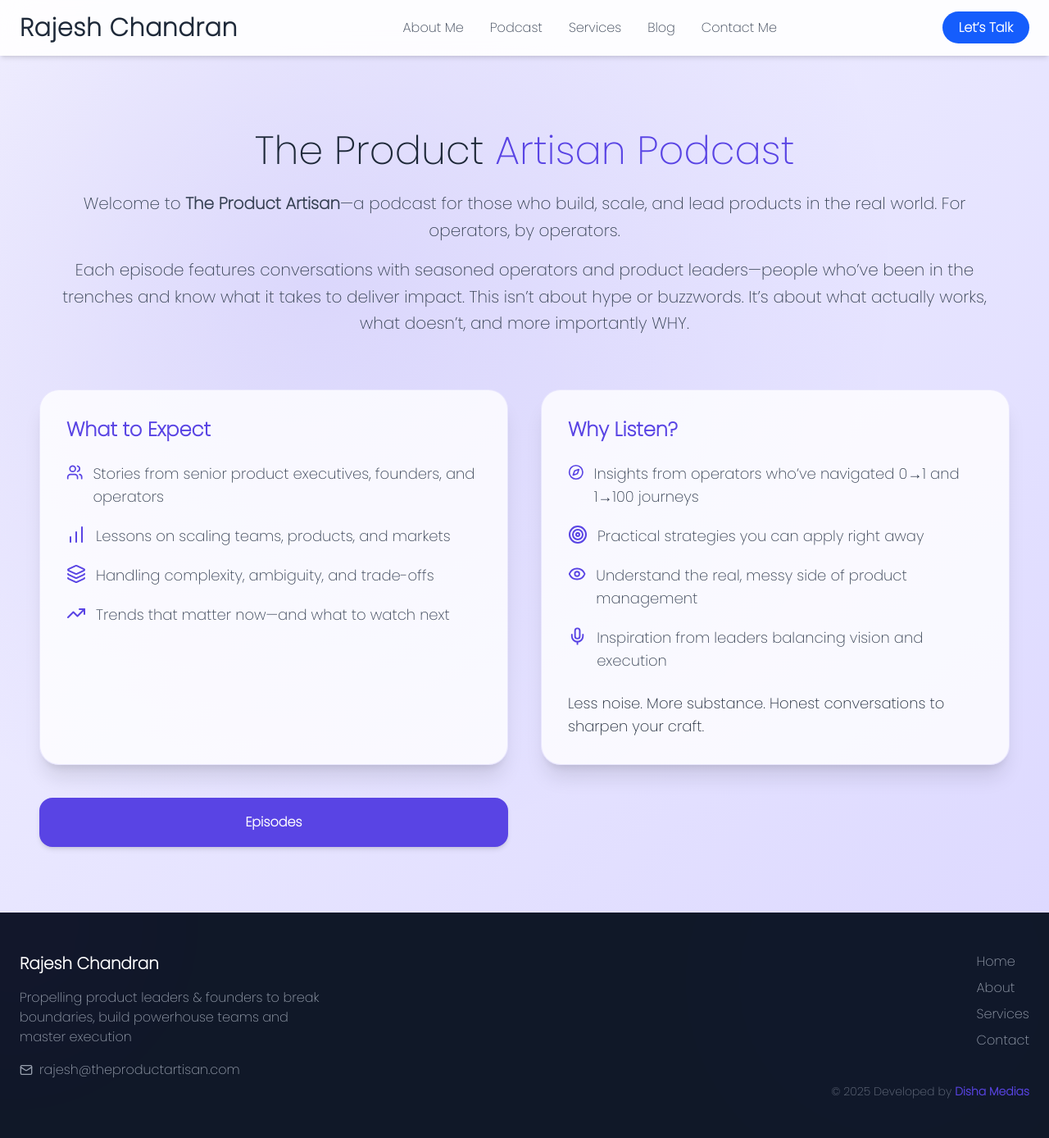
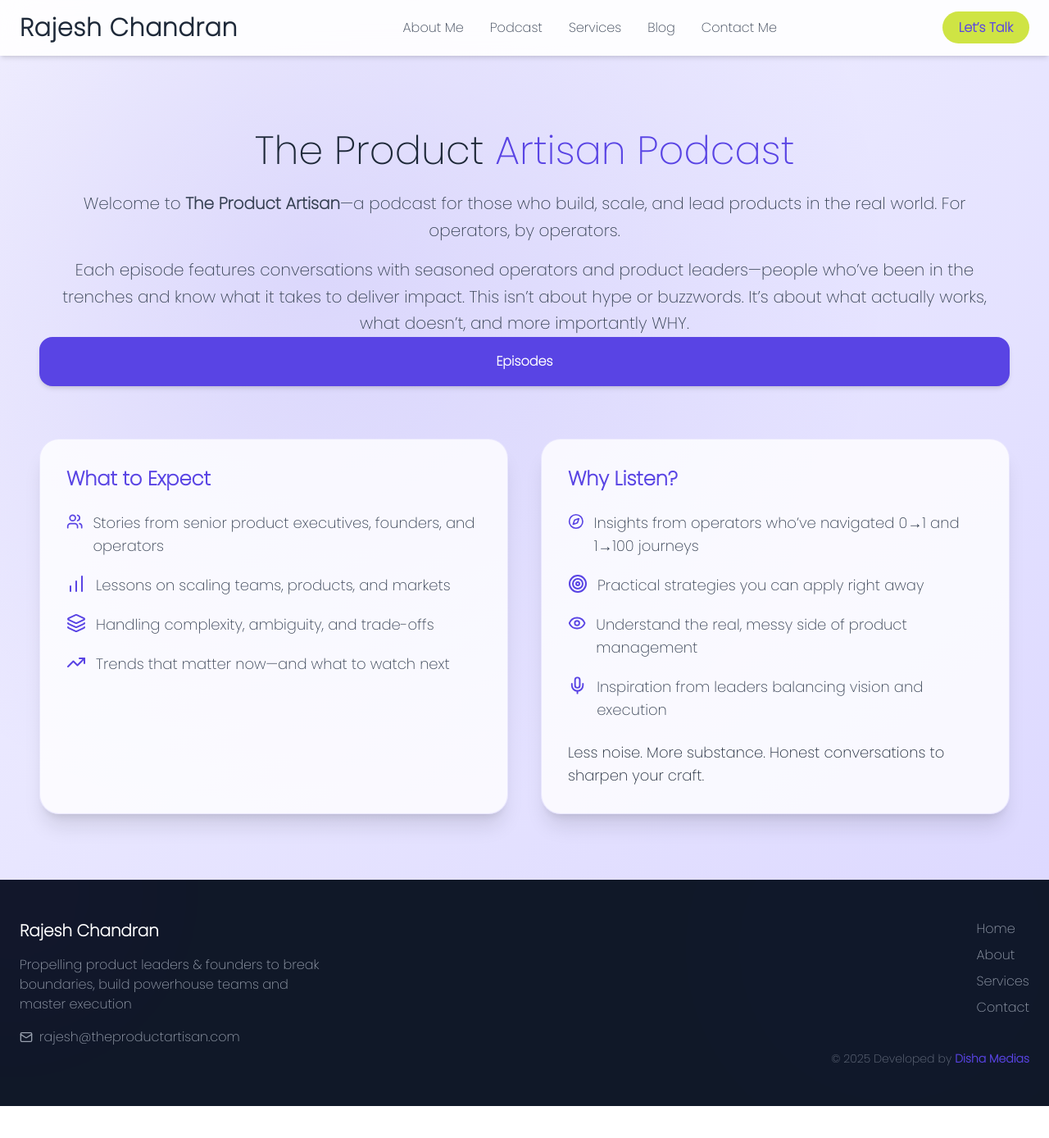
Before and after one commit to rootdisha/Rajesh-website-new, a React (Vite) app: page /PodcastArtisanPodcast in a window 1280 px wide. Shown: the whole page at 82% size. After the commit the page ends 1349 px from the top, so only its background shows below. Built offline with nearby package versions, Linux system fonts and the light colour scheme.

Commit message:
CTA, episode buttons

```diff
--- a/src/Component/Nav.jsx
+++ b/src/Component/Nav.jsx
@@ -56,7 +56,7 @@ export default function Navbar() {
           <motion.div className="hidden md:block" whileHover={{ scale: 1.05 }} whileTap={{ scale: 0.95 }}>
             <Link
               to="/About_me"
-              className="bg-blue-600 text-white px-5 py-2 rounded-full font-semibold hover:bg-blue-700 transition"
+              className="bg-[#cfe444]  text-[#5944E4] hover:text-white px-5 py-2 rounded-full font-semibold hover:bg-[#5944E4] transition"
               onClick={() => setOpen(false)}
             >
               Let’s Talk
@@ -100,7 +100,7 @@ export default function Navbar() {
             <motion.div className="mt-auto" whileHover={{ scale: 1.05 }} whileTap={{ scale: 0.95 }}>
               <Link
                 to="/About_me"
-                className="bg-blue-600 text-white px-4 py-2 rounded-full text-center font-semibold hover:bg-blue-700 transition"
+                className="bg-[#cfe444] text-[#5944E4] hover:text-white px-4 py-2 rounded-full text-center font-semibold hover:[#5944E4] transition"
                 onClick={() => setOpen(false)}
               >
                 Let’s Talk
--- a/src/Component/ProductArtisanPodcastIntro.jsx
+++ b/src/Component/ProductArtisanPodcastIntro.jsx
@@ -51,13 +51,6 @@ export default function ProductArtisanPodcastIntro() {
           For operators, by operators.
         </motion.p>
 
-        {/* <motion.p
-          variants={fadeIn}
-          className="mt-4 text-gray-700 text-lg md:text-xl text-center max-w-6xl mx-auto leading-relaxed"
-        >
-          Conversations with seasoned product leaders—no hype, no jargon.
-          Just what works, what doesn’t, and most importantly, <em>why</em>.
-        </motion.p> */}
         <motion.p
           variants={fadeIn}
           className="mt-4 text-gray-700 text-lg md:text-xl text-center max-w-6xl mx-auto leading-relaxed"
@@ -66,6 +59,18 @@ export default function ProductArtisanPodcastIntro() {
 who’ve been in the trenches and know what it takes to deliver impact. This isn’t about hype
 or buzzwords. It’s about what actually works, what doesn’t, and more importantly WHY.
         </motion.p>
+
+        <motion.a
+          variants={fadeIn}
+          href="/Episodes"
+          className="group flex items-center justify-center gap-3 px-8 py-4
+                    hover:bg-white border-2 border-[#5944E4] hover:text-[#5944E4] font-semibold
+                    rounded-2xl bg-[#5944E4] text-white transition-all
+                    shadow-md hover:shadow-lg transform hover:-translate-y-1
+                    flex-1 sm:flex-none"
+        >
+          Episodes
+        </motion.a>
 
         {/* Cards */}
         <div className="mt-16 grid md:grid-cols-2 gap-10">
@@ -128,18 +133,6 @@ or buzzwords. It’s about what actually works, what doesn’t, and more importa
               craft.
             </p>
           </motion.div>
-
-          <a
-                href="/Episodes"
-                className="group flex items-center justify-center gap-3 px-8 py-4
-                          hover:bg-white border-2 border-[#5944E4] hover:text-[#5944E4] font-semibold
-                          rounded-2xl bg-[#5944E4] text-white transition-all
-                          shadow-md hover:shadow-lg transform hover:-translate-y-1
-                          flex-1 sm:flex-none"
-              >
-                Episodes
-              </a>
-
         </div>
       </motion.div>
     </section>
```
